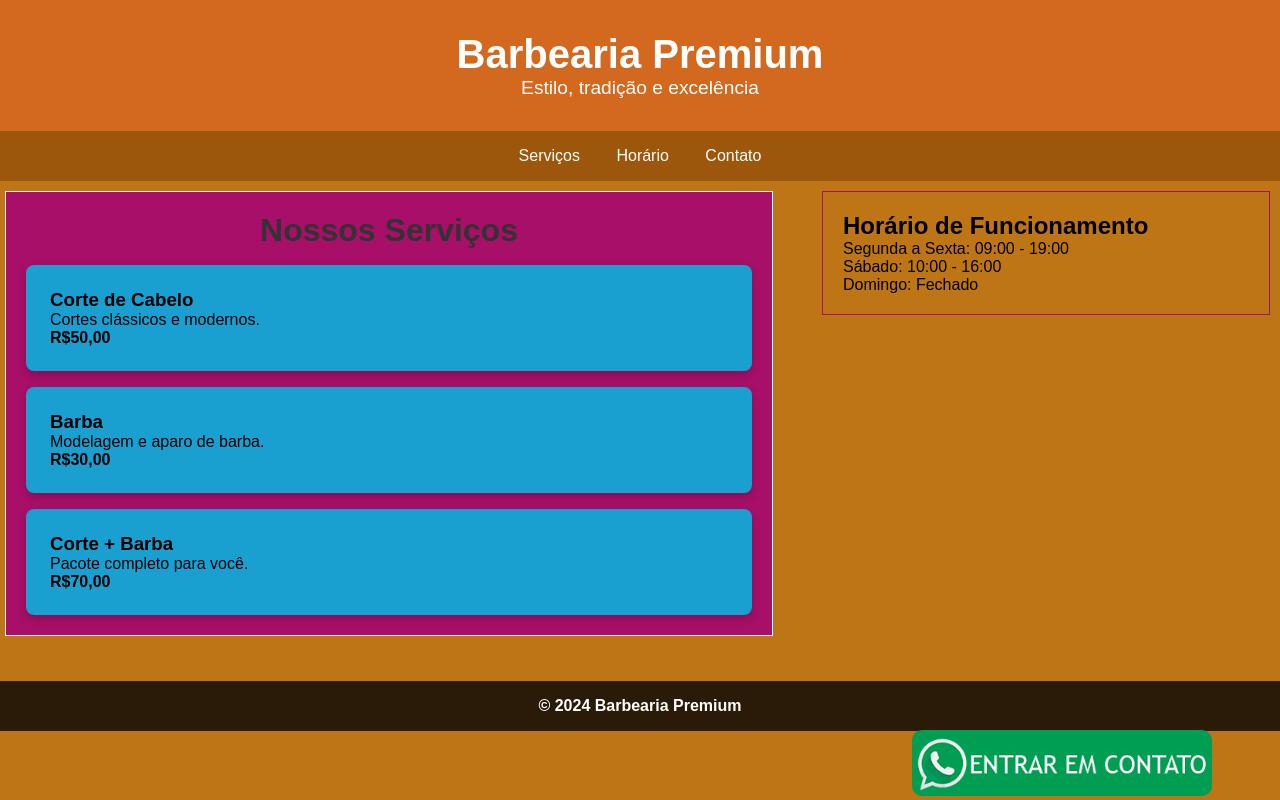
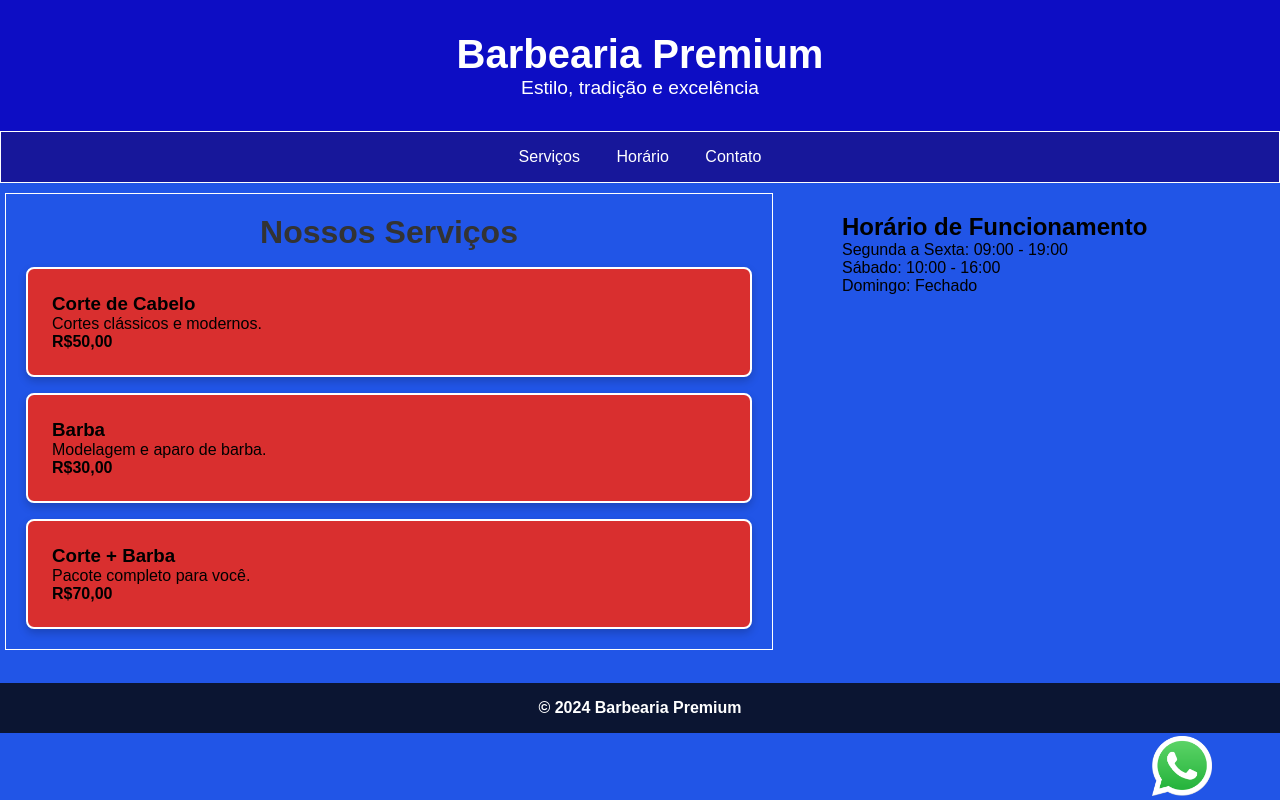
Before and after one commit to andersonlietz/barbearia, a plain HTML site: page index.html in a window 1280 px wide. Drawn offline with Linux system fonts and the light colour scheme.

Commit message:
Estilisando Cores

```diff
--- a/index.html
+++ b/index.html
@@ -15,7 +15,7 @@
 
     <nav class="navbar">
         <a href="#services">Serviços</a>
-        <a href="#hours">Horário</a>
+        <a href="#horarios">Horário</a>
         <a href="#contact">Contato</a>
     </nav>
     <main>
@@ -48,7 +48,7 @@
     </aside>
     <div id="contato">
         <a href="https://wa.me/42999427398">
-            <img src="whatsapp.png">
+            <img src="whats.png">
             </a>
         </div>
 
--- a/styles.css
+++ b/styles.css
@@ -6,14 +6,14 @@
 }
 
 body {
-    background-color: #be7515;
+    background-color: #2155e7;
     background-size: cover;
     height:auto;
 }
 
 /* Estilos da Cabeçalho */
 .header {
-    background-color: #D2691E; /* Fundo escuro semi-transparente */
+    background-color: #0d0dc4;
     color: #fff;
     text-align: center;
     padding: 2rem 1rem;
@@ -30,9 +30,10 @@ body {
 
 /* Menu de Navegação */
 .navbar {
-    background-color: #9d570c;
+    background-color: rgb(23, 23, 154);
     padding: 1rem;
     text-align: center;
+    border:#FFF solid 1px;
 }
 
 .navbar a {
@@ -48,11 +49,11 @@ body {
 main{
     height:500px;
     margin:auto;
-    background-color:#be7515;
+    background-color:#2155e7;
     width:100%
 }
 section{
-    background-color: #a80f68;
+    background-color: #2155e7;
     width:60%;
     height:auto;
     border:#FFF solid 1px;
@@ -75,13 +76,14 @@ section{
 }
 
 .service {
-    background-color: #199fd0;
+    background-color: rgb(217, 47, 47);
     padding: 1.5rem;
     border-radius: 8px;
     box-shadow: 0 4px 8px rgba(0, 0, 0, 0.2);
+    border: #FFF solid 2px;
 }
 #horarios{
-    border:#a80f68 solid 1px;
+    border:#FFF;
     width:35%;
     height:auto;
     float:right;
@@ -96,7 +98,8 @@ section{
     float:right;
     right:5%;
     bottom:0}
- #contato img{width:300px;border-radius: 10px;height:auto}
+ #contato img{width:60px;
+    height:60px}
 /* Rodapé */
 .footer {
     background-color: rgba(6, 6, 6, 0.8);
@@ -116,6 +119,6 @@ header{width:100%}
 h1{font-size:2.5em}h2{font-size:1.5em}
 main{width:97%;margin:auto;height:auto}
 section{width:95%;margin:15px auto;height:auto;margin-left:2%}
-#contato img{width:200px;height:auto}
+#contato img{width:50px;height:auto}
 #horarios{height:auto;width:95%;margin:15px auto;margin-right:2%}
 .footer{width:100%;height:100px}#copy{margin:10px}}
```
Also changed, not shown: whats.png (added).
